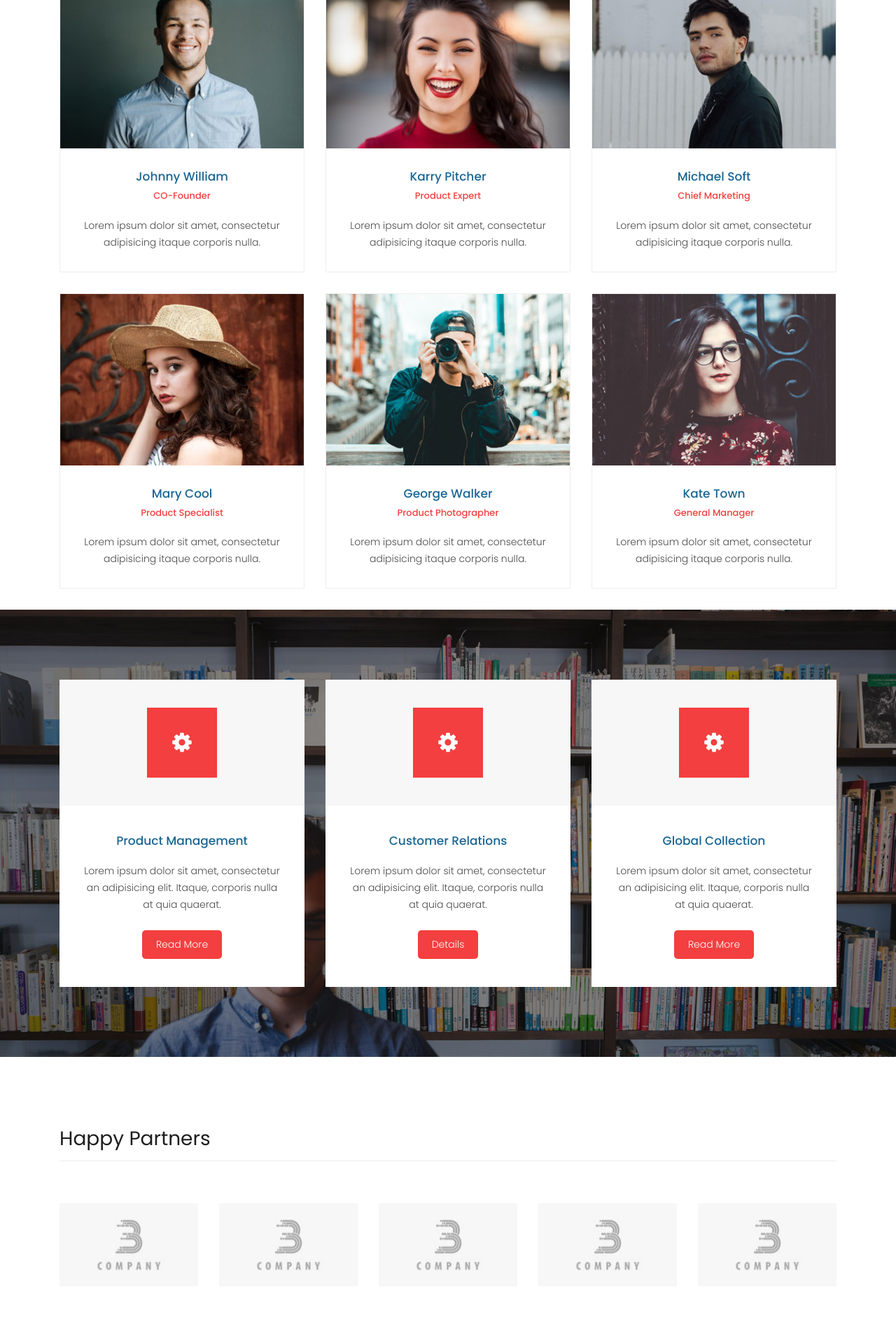
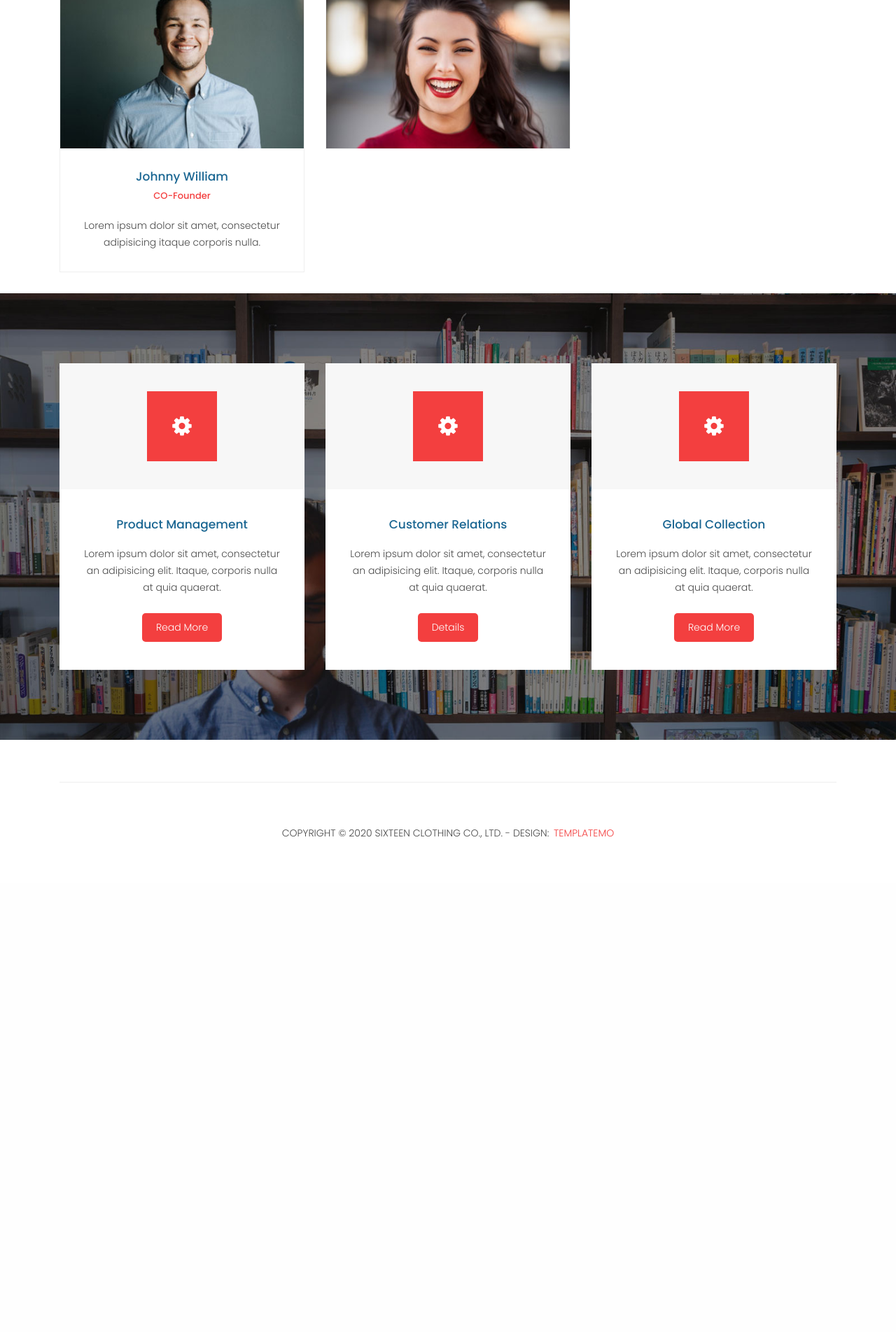
Before and after one commit to Laros-code/keyswitches4you, a Flask app: page /about in a window 1280 px wide. Shown: the part 1240-3143 px from the top of the page at 70% size. After the commit the page ends 2437 px from the top, so only its background shows below. Run offline with Flask 3, Linux system fonts and the light colour scheme; some libraries are stand-ins or nearby versions.

Commit message:
fix the template routing

```diff
--- a/templates/about.html
+++ b/templates/about.html
@@ -7,24 +7,18 @@
   <meta name="viewport" content="width=device-width, initial-scale=1, shrink-to-fit=no">
   <meta name="description" content="">
   <meta name="author" content="">
-    <link href="https://fonts.googleapis.com/css?family=Poppins:100,200,300,400,500,600,700,800,900&display=swap" rel="stylesheet">
+  <link href="https://fonts.googleapis.com/css?family=Poppins:100,200,300,400,500,600,700,800,900&display=swap"
+    rel="stylesheet">
 
   <title>Sixteen Clothing - About Page</title>
 
   <!-- Bootstrap core CSS -->
-    <link href="vendor/bootstrap/css/bootstrap.min.css" rel="stylesheet">
-<!--
-
-TemplateMo 546 Sixteen Clothing
-
-https://templatemo.com/tm-546-sixteen-clothing
-
--->
+  <link href="{{ url_for('static', filename='vendor/bootstrap/css/bootstrap.min.css') }}" rel="stylesheet">
 
   <!-- Additional CSS Files -->
-    <link rel="stylesheet" href="assets/css/fontawesome.css">
-    <link rel="stylesheet" href="assets/css/templatemo-sixteen.css">
-    <link rel="stylesheet" href="assets/css/owl.css">
+  <link rel="stylesheet" href="{{ url_for('static', filename='assets/css/fontawesome.css') }}">
+  <link rel="stylesheet" href="{{ url_for('static', filename='assets/css/templatemo-sixteen.css') }}">
+  <link rel="stylesheet" href="{{ url_for('static', filename='assets/css/owl.css') }}">
 
 </head>
 
@@ -44,25 +38,28 @@ https://templatemo.com/tm-546-sixteen-clothing
   <header class="">
     <nav class="navbar navbar-expand-lg">
       <div class="container">
-          <a class="navbar-brand" href="index.html"><h2>Sixteen <em>Clothing</em></h2></a>
-          <button class="navbar-toggler" type="button" data-toggle="collapse" data-target="#navbarResponsive" aria-controls="navbarResponsive" aria-expanded="false" aria-label="Toggle navigation">
+        <a class="navbar-brand" href="{{ url_for('ui.home') }}">
+          <h2>Sixteen <em>Clothing</em></h2>
+        </a>
+        <button class="navbar-toggler" type="button" data-toggle="collapse" data-target="#navbarResponsive"
+          aria-controls="navbarResponsive" aria-expanded="false" aria-label="Toggle navigation">
           <span class="navbar-toggler-icon"></span>
         </button>
         <div class="collapse navbar-collapse" id="navbarResponsive">
           <ul class="navbar-nav ml-auto">
-              <li class="nav-item">
-                <a class="nav-link" href="index.html">Home
-                  <span class="sr-only">(current)</span>
+            <li class="nav-item {% if request.endpoint == 'ui.home' %}active{% endif %}">
+              <a class="nav-link" href="{{ url_for('ui.home') }}">Home
+                {% if request.endpoint == 'ui.home' %}<span class="sr-only">(current)</span>{% endif %}
               </a>
             </li>
-              <li class="nav-item">
-                <a class="nav-link" href="products.html">Our Products</a>
+            <li class="nav-item {% if request.endpoint == 'ui.products' %}active{% endif %}">
+              <a class="nav-link" href="{{ url_for('ui.products') }}">Our Products</a>
             </li>
-              <li class="nav-item active">
-                <a class="nav-link" href="about.html">About Us</a>
+            <li class="nav-item {% if request.endpoint == 'ui.about' %}active{% endif %}">
+              <a class="nav-link" href="{{ url_for('ui.about') }}">About Us</a>
             </li>
-              <li class="nav-item">
-                <a class="nav-link" href="contact.html">Contact Us</a>
+            <li class="nav-item {% if request.endpoint == 'ui.contact' %}active{% endif %}">
+              <a class="nav-link" href="{{ url_for('ui.contact') }}">Contact Us</a>
             </li>
           </ul>
         </div>
@@ -95,13 +92,18 @@ https://templatemo.com/tm-546-sixteen-clothing
         </div>
         <div class="col-md-6">
           <div class="right-image">
-              <img src="assets/images/feature-image.jpg" alt="">
+            <img src="{{ url_for('static', filename='assest/images/feature-image.jpg') }}" alt="">
           </div>
         </div>
         <div class="col-md-6">
           <div class="left-content">
             <h4>Who we are &amp; What we do?</h4>
-              <p>Lorem ipsum dolor sit amet, consectetur adipisicing elit. Sed voluptate nihil eum consectetur similique? Consectetur, quod, incidunt, harum nisi dolores delectus reprehenderit voluptatem perferendis dicta dolorem non blanditiis ex fugiat. Lorem ipsum dolor sit amet, consectetur adipisicing elit.<br><br>Lorem ipsum dolor sit amet, consectetur adipisicing elit. Et, consequuntur, modi mollitia corporis ipsa voluptate corrupti eum ratione ex ea praesentium quibusdam? Aut, in eum facere corrupti necessitatibus perspiciatis quis.</p>
+            <p>Lorem ipsum dolor sit amet, consectetur adipisicing elit. Sed voluptate nihil eum consectetur similique?
+              Consectetur, quod, incidunt, harum nisi dolores delectus reprehenderit voluptatem perferendis dicta
+              dolorem non blanditiis ex fugiat. Lorem ipsum dolor sit amet, consectetur adipisicing elit.<br><br>Lorem
+              ipsum dolor sit amet, consectetur adipisicing elit. Et, consequuntur, modi mollitia corporis ipsa
+              voluptate corrupti eum ratione ex ea praesentium quibusdam? Aut, in eum facere corrupti necessitatibus
+              perspiciatis quis.</p>
             <ul class="social-icons">
               <li><a href="#"><i class="fa fa-facebook"></i></a></li>
               <li><a href="#"><i class="fa fa-twitter"></i></a></li>
@@ -160,99 +162,6 @@ https://templatemo.com/tm-546-sixteen-clothing
                 </div>
               </div>
             </div>
-              <div class="down-content">
-                <h4>Karry Pitcher</h4>
-                <span>Product Expert</span>
-                <p>Lorem ipsum dolor sit amet, consectetur adipisicing itaque corporis nulla.</p>
-              </div>
-            </div>
-          </div>
-          <div class="col-md-4">
-            <div class="team-member">
-              <div class="thumb-container">
-                <img src="assets/images/team_03.jpg" alt="">
-                <div class="hover-effect">
-                  <div class="hover-content">
-                    <ul class="social-icons">
-                      <li><a href="#"><i class="fa fa-facebook"></i></a></li>
-                      <li><a href="#"><i class="fa fa-twitter"></i></a></li>
-                      <li><a href="#"><i class="fa fa-linkedin"></i></a></li>
-                      <li><a href="#"><i class="fa fa-behance"></i></a></li>
-                    </ul>
-                  </div>
-                </div>
-              </div>
-              <div class="down-content">
-                <h4>Michael Soft</h4>
-                <span>Chief Marketing</span>
-                <p>Lorem ipsum dolor sit amet, consectetur adipisicing itaque corporis nulla.</p>
-              </div>
-            </div>
-          </div>
-          <div class="col-md-4">
-            <div class="team-member">
-              <div class="thumb-container">
-                <img src="assets/images/team_04.jpg" alt="">
-                <div class="hover-effect">
-                  <div class="hover-content">
-                    <ul class="social-icons">
-                      <li><a href="#"><i class="fa fa-facebook"></i></a></li>
-                      <li><a href="#"><i class="fa fa-twitter"></i></a></li>
-                      <li><a href="#"><i class="fa fa-linkedin"></i></a></li>
-                      <li><a href="#"><i class="fa fa-behance"></i></a></li>
-                    </ul>
-                  </div>
-                </div>
-              </div>
-              <div class="down-content">
-                <h4>Mary Cool</h4>
-                <span>Product Specialist</span>
-                <p>Lorem ipsum dolor sit amet, consectetur adipisicing itaque corporis nulla.</p>
-              </div>
-            </div>
-          </div>
-          <div class="col-md-4">
-            <div class="team-member">
-              <div class="thumb-container">
-                <img src="assets/images/team_05.jpg" alt="">
-                <div class="hover-effect">
-                  <div class="hover-content">
-                    <ul class="social-icons">
-                      <li><a href="#"><i class="fa fa-facebook"></i></a></li>
-                      <li><a href="#"><i class="fa fa-twitter"></i></a></li>
-                      <li><a href="#"><i class="fa fa-linkedin"></i></a></li>
-                      <li><a href="#"><i class="fa fa-behance"></i></a></li>
-                    </ul>
-                  </div>
-                </div>
-              </div>
-              <div class="down-content">
-                <h4>George Walker</h4>
-                <span>Product Photographer</span>
-                <p>Lorem ipsum dolor sit amet, consectetur adipisicing itaque corporis nulla.</p>
-              </div>
-            </div>
-          </div>
-          <div class="col-md-4">
-            <div class="team-member">
-              <div class="thumb-container">
-                <img src="assets/images/team_06.jpg" alt="">
-                <div class="hover-effect">
-                  <div class="hover-content">
-                    <ul class="social-icons">
-                      <li><a href="#"><i class="fa fa-facebook"></i></a></li>
-                      <li><a href="#"><i class="fa fa-twitter"></i></a></li>
-                      <li><a href="#"><i class="fa fa-linkedin"></i></a></li>
-                      <li><a href="#"><i class="fa fa-behance"></i></a></li>
-                    </ul>
-                  </div>
-                </div>
-              </div>
-              <div class="down-content">
-                <h4>Kate Town</h4>
-                <span>General Manager</span>
-                <p>Lorem ipsum dolor sit amet, consectetur adipisicing itaque corporis nulla.</p>
-              </div>
           </div>
         </div>
       </div>
@@ -270,7 +179,8 @@ https://templatemo.com/tm-546-sixteen-clothing
             </div>
             <div class="down-content">
               <h4>Product Management</h4>
-                <p>Lorem ipsum dolor sit amet, consectetur an adipisicing elit. Itaque, corporis nulla at quia quaerat.</p>
+              <p>Lorem ipsum dolor sit amet, consectetur an adipisicing elit. Itaque, corporis nulla at quia quaerat.
+              </p>
               <a href="#" class="filled-button">Read More</a>
             </div>
           </div>
@@ -282,7 +192,8 @@ https://templatemo.com/tm-546-sixteen-clothing
             </div>
             <div class="down-content">
               <h4>Customer Relations</h4>
-                <p>Lorem ipsum dolor sit amet, consectetur an adipisicing elit. Itaque, corporis nulla at quia quaerat.</p>
+              <p>Lorem ipsum dolor sit amet, consectetur an adipisicing elit. Itaque, corporis nulla at quia quaerat.
+              </p>
               <a href="#" class="filled-button">Details</a>
             </div>
           </div>
@@ -294,48 +205,9 @@ https://templatemo.com/tm-546-sixteen-clothing
             </div>
             <div class="down-content">
               <h4>Global Collection</h4>
-                <p>Lorem ipsum dolor sit amet, consectetur an adipisicing elit. Itaque, corporis nulla at quia quaerat.</p>
+              <p>Lorem ipsum dolor sit amet, consectetur an adipisicing elit. Itaque, corporis nulla at quia quaerat.
+              </p>
               <a href="#" class="filled-button">Read More</a>
-              </div>
-            </div>
-          </div>
-        </div>
-      </div>
-    </div>
-
-
-    <div class="happy-clients">
-      <div class="container">
-        <div class="row">
-          <div class="col-md-12">
-            <div class="section-heading">
-              <h2>Happy Partners</h2>
-            </div>
-          </div>
-          <div class="col-md-12">
-            <div class="owl-clients owl-carousel">
-              <div class="client-item">
-                <img src="assets/images/client-01.png" alt="1">
-              </div>
-
-              <div class="client-item">
-                <img src="assets/images/client-01.png" alt="2">
-              </div>
-
-              <div class="client-item">
-                <img src="assets/images/client-01.png" alt="3">
-              </div>
-
-              <div class="client-item">
-                <img src="assets/images/client-01.png" alt="4">
-              </div>
-
-              <div class="client-item">
-                <img src="assets/images/client-01.png" alt="5">
-              </div>
-
-              <div class="client-item">
-                <img src="assets/images/client-01.png" alt="6">
             </div>
           </div>
         </div>
@@ -360,25 +232,24 @@ https://templatemo.com/tm-546-sixteen-clothing
 
 
   <!-- Bootstrap core JavaScript -->
-    <script src="vendor/jquery/jquery.min.js"></script>
-    <script src="vendor/bootstrap/js/bootstrap.bundle.min.js"></script>
+  <script src="{{ url_for('static', filename='vendor/jquery/jquery.min.js') }}"></script>
+  <script src="{{ url_for('static', filename='vendor/bootstrap/js/bootstrap.bundle.min.js') }}"></script>
+
+  <!-- Additional Scripts -->
+  <script src="{{ url_for('static', filename='assets/js/custom.js') }}"></script>
+  <script src="{{ url_for('static', filename='assets/js/owl.js') }}"></script>
+  <script src="{{ url_for('static', filename='assets/js/slick.js') }}"></script>
+  <script src="{{ url_for('static', filename='assets/js/isotope.js') }}"></script>
+  <script src="{{ url_for('static', filename='assets/js/accordions.js') }}"></script>
 
 
-    <!-- Additional Scripts -->
-    <script src="assets/js/custom.js"></script>
-    <script src="assets/js/owl.js"></script>
-    <script src="assets/js/slick.js"></script>
-    <script src="assets/js/isotope.js"></script>
-    <script src="assets/js/accordions.js"></script>
-
-
-    <script language = "text/Javascript">
+  <script language="text/Javascript">
     cleared[0] = cleared[1] = cleared[2] = 0; //set a cleared flag for each field
-      function clearField(t){                   //declaring the array outside of the
-      if(! cleared[t.id]){                      // function makes it static and global
+    function clearField(t) {                   //declaring the array outside of the
+      if (!cleared[t.id]) {                      // function makes it static and global
         cleared[t.id] = 1;  // you could use true and false, but that's more typing
-          t.value='';         // with more chance of typos
-          t.style.color='#fff';
+        t.value = '';         // with more chance of typos
+        t.style.color = '#fff';
       }
     }
   </script>
```
Also changed, not shown: templates/contact.html (+31 -38 lines), templates/index.html (+8 -12 lines). Lines whose indentation alone changed are shown as unchanged.
